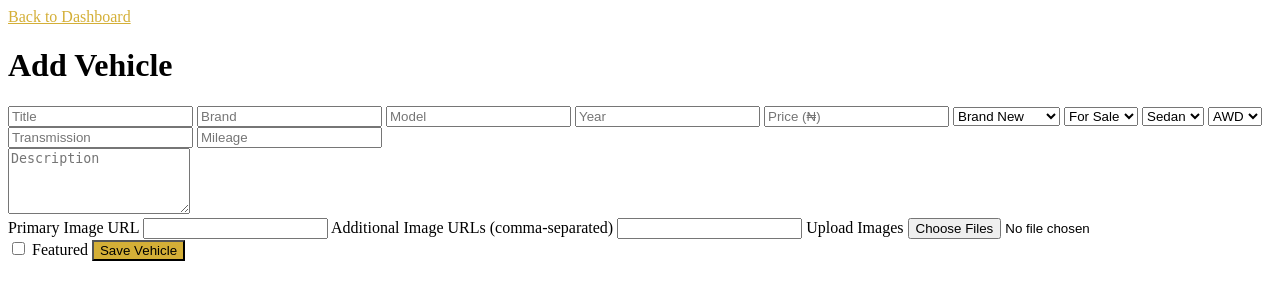
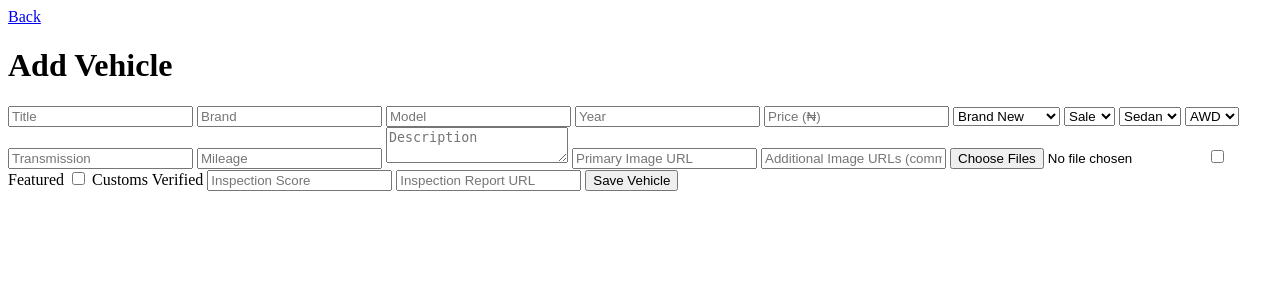
Before and after one commit to joboyfx5-lang/Car-website-, a Flask app: template templates/admin_new.html in a window 1280 px wide. Shown: the top 300 px of the page. Run offline with Flask 3, Linux system fonts and the light colour scheme; the template is opened without the code that fills it, so the values that code supplies are empty.

Commit message:
Update admin_new.html

```diff
--- a/templates/admin_new.html
+++ b/templates/admin_new.html
@@ -1,63 +1,49 @@
 {% extends "base.html" %}
 {% block title %}Add Vehicle - AUTOSAT{% endblock %}
-
 {% block content %}
-<nav class="bg-[#0B0C10]/80 border-b border-white/10 p-4">
-    <a href="/admin/dashboard" class="text-gold">Back to Dashboard</a>
-</nav>
-
-<div class="max-w-3xl mx-auto px-4 py-8">
-    <h1 class="text-2xl font-bold mb-6">Add Vehicle</h1>
-
-    <form method="POST" enctype="multipart/form-data" class="space-y-4">
-        <div class="grid grid-cols-1 md:grid-cols-2 gap-4">
-            <input type="text" name="title" placeholder="Title" required class="bg-white/5 border border-white/10 rounded-lg px-4 py-2 text-white">
-            <input type="text" name="brand" placeholder="Brand" required class="bg-white/5 border border-white/10 rounded-lg px-4 py-2 text-white">
-            <input type="text" name="model" placeholder="Model" required class="bg-white/5 border border-white/10 rounded-lg px-4 py-2 text-white">
-            <input type="number" name="year" placeholder="Year" required class="bg-white/5 border border-white/10 rounded-lg px-4 py-2 text-white">
-            <input type="number" name="price" placeholder="Price (₦)" required class="bg-white/5 border border-white/10 rounded-lg px-4 py-2 text-white">
-            <select name="condition" required class="bg-white/5 border border-white/10 rounded-lg px-4 py-2 text-black">
-                <option value="Brand New">Brand New</option>
-                <option value="Tokunbo">Tokunbo</option>
-                <option value="Nigerian Used">Nigerian Used</option>
-            </select>
-            <select name="listing_type" required class="bg-white/5 border border-white/10 rounded-lg px-4 py-2 text-black">
-                <option value="Sale">For Sale</option>
-                <option value="Rent">For Rent</option>
-            </select>
-            <select name="body_style" class="bg-white/5 border border-white/10 rounded-lg px-4 py-2 text-black">
-                <option value="Sedan">Sedan</option>
-                <option value="SUV">SUV</option>
-                <option value="Coupe">Coupe</option>
-            </select>
-            <select name="drive_type" class="bg-white/5 border border-white/10 rounded-lg px-4 py-2 text-black">
-                <option value="AWD">AWD</option>
-                <option value="RWD">RWD</option>
-                <option value="FWD">FWD</option>
-            </select>
-            <input type="text" name="transmission" placeholder="Transmission" class="bg-white/5 border border-white/10 rounded-lg px-4 py-2 text-white">
-            <input type="text" name="mileage" placeholder="Mileage" class="bg-white/5 border border-white/10 rounded-lg px-4 py-2 text-white">
-        </div>
-
-        <textarea name="description" placeholder="Description" rows="4" class="w-full bg-white/5 border border-white/10 rounded-lg px-4 py-2 text-white"></textarea>
-
-        <div class="space-y-2">
-            <label class="block text-sm text-gray-400">Primary Image URL</label>
-            <input type="text" name="primary_image_url" class="w-full bg-white/5 border border-white/10 rounded-lg px-4 py-2 text-white">
-
-            <label class="block text-sm text-gray-400">Additional Image URLs (comma-separated)</label>
-            <input type="text" name="image_urls" class="w-full bg-white/5 border border-white/10 rounded-lg px-4 py-2 text-white">
-
-            <label class="block text-sm text-gray-400">Upload Images</label>
-            <input type="file" name="images" multiple class="w-full bg-white/5 border border-white/10 rounded-lg px-4 py-2 text-white">
-        </div>
-
-        <label class="flex items-center space-x-2">
-            <input type="checkbox" name="featured" class="bg-white/5 border border-white/10 rounded">
-            <span>Featured</span>
-        </label>
-
-        <button class="w-full bg-gold text-black font-bold py-3 rounded-lg">Save Vehicle</button>
+<header class="admin-header">
+    <div class="container">
+        <a href="/admin/dashboard">Back</a>
+        <h1>Add Vehicle</h1>
+    </div>
+</header>
+<div class="admin-form container">
+    <form method="POST" enctype="multipart/form-data">
+        <input type="text" name="title" placeholder="Title" required>
+        <input type="text" name="brand" placeholder="Brand" required>
+        <input type="text" name="model" placeholder="Model" required>
+        <input type="number" name="year" placeholder="Year" required>
+        <input type="number" name="price" placeholder="Price (₦)" required>
+        <select name="condition" required>
+            <option>Brand New</option>
+            <option>Tokunbo</option>
+            <option>Nigerian Used</option>
+        </select>
+        <select name="listing_type" required>
+            <option>Sale</option>
+            <option>Rent</option>
+        </select>
+        <select name="body_style">
+            <option>Sedan</option>
+            <option>SUV</option>
+            <option>Coupe</option>
+        </select>
+        <select name="drive_type">
+            <option>AWD</option>
+            <option>RWD</option>
+            <option>FWD</option>
+        </select>
+        <input type="text" name="transmission" placeholder="Transmission">
+        <input type="text" name="mileage" placeholder="Mileage">
+        <textarea name="description" placeholder="Description"></textarea>
+        <input type="text" name="primary_image_url" placeholder="Primary Image URL">
+        <input type="text" name="image_urls" placeholder="Additional Image URLs (comma separated)">
+        <input type="file" name="images" multiple>
+        <label><input type="checkbox" name="featured"> Featured</label>
+        <label><input type="checkbox" name="customs_verified"> Customs Verified</label>
+        <input type="number" name="inspection_score" placeholder="Inspection Score">
+        <input type="text" name="inspection_report_url" placeholder="Inspection Report URL">
+        <button type="submit">Save Vehicle</button>
     </form>
 </div>
 {% endblock %}
```
